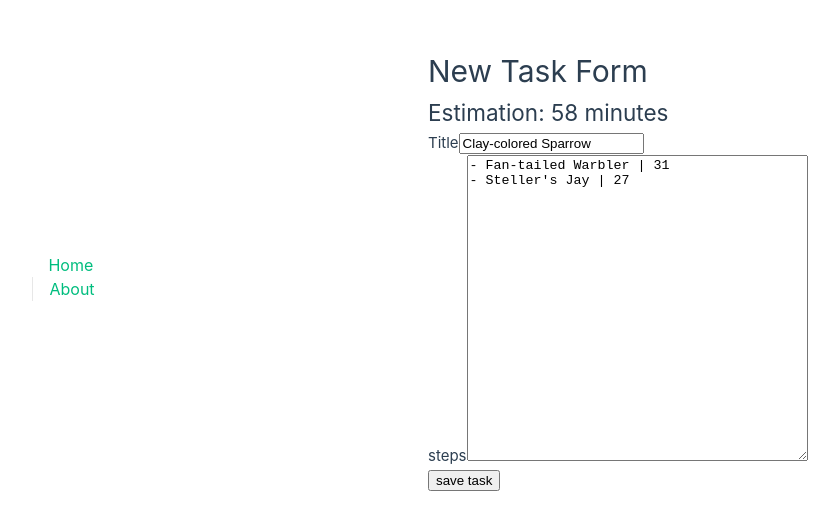
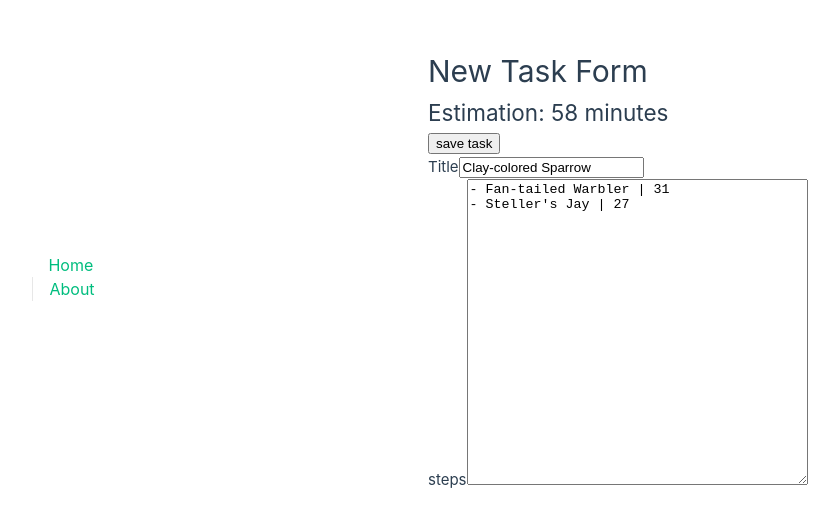
Before and after one commit to jcalixte/failwell, a Vue app: page /new-task in a window 1280 px wide. Shown: the part 131-660 px from the top of the page, without its empty margins (212-1051 px from the left). Built offline with nearby package versions, Linux system fonts and the light colour scheme.

Commit message:
closer save task button

```diff
--- a/src/use-cases/task/components/NewTaskForm.vue
+++ b/src/use-cases/task/components/NewTaskForm.vue
@@ -39,12 +39,12 @@ const saveTask = () => {
     <h1>New Task Form</h1>
     <h2>Estimation: {{ totalEstimation }} minutes</h2>
     <form @submit.prevent="saveTask">
+      <button type="submit">save task</button>
       <div>
         <label for="title">Title</label>
         <input type="text" id="title" v-model="title" />
       </div>
       <StepInput v-model="steps" />
-      <button type="submit">save task</button>
     </form>
   </div>
 </template>
```
